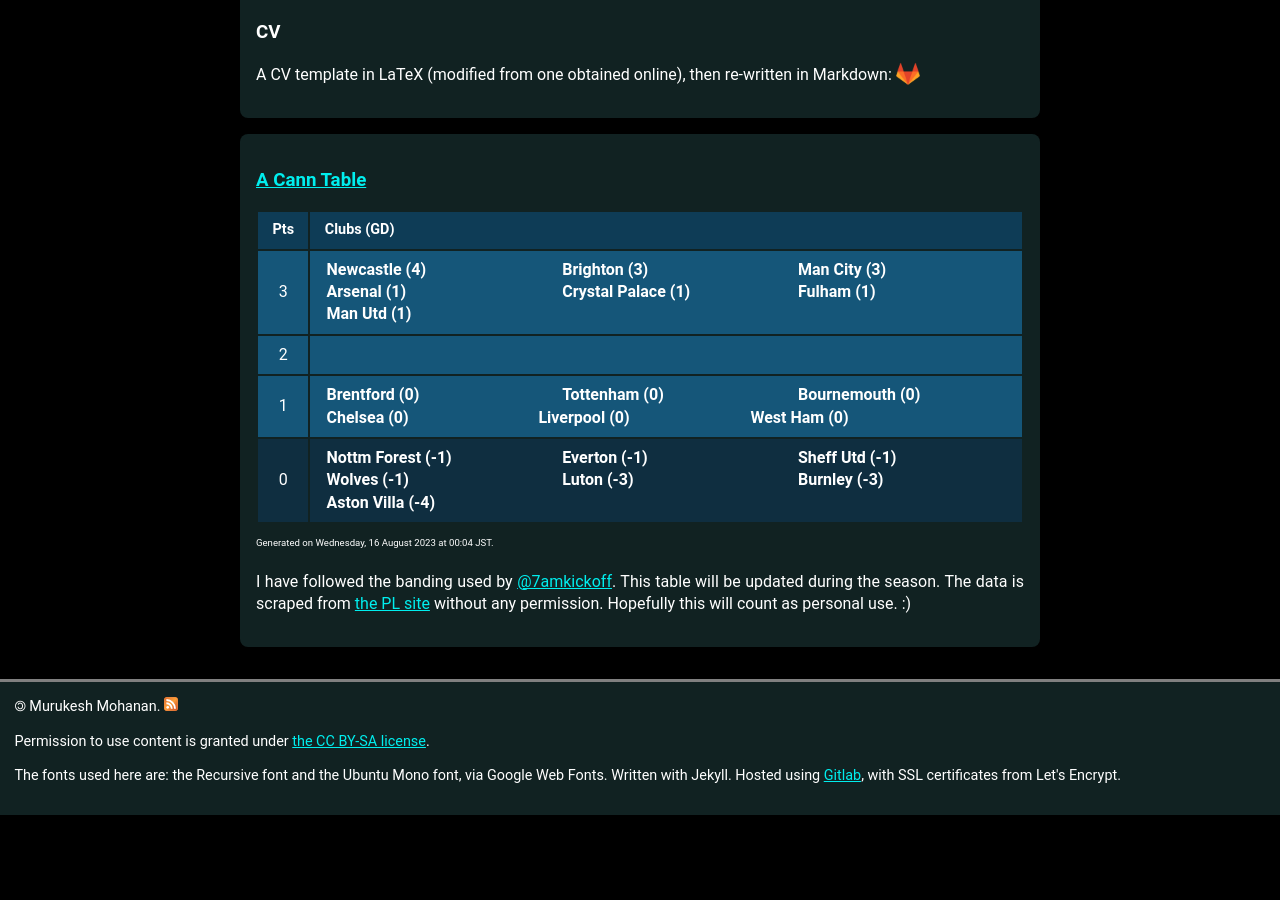
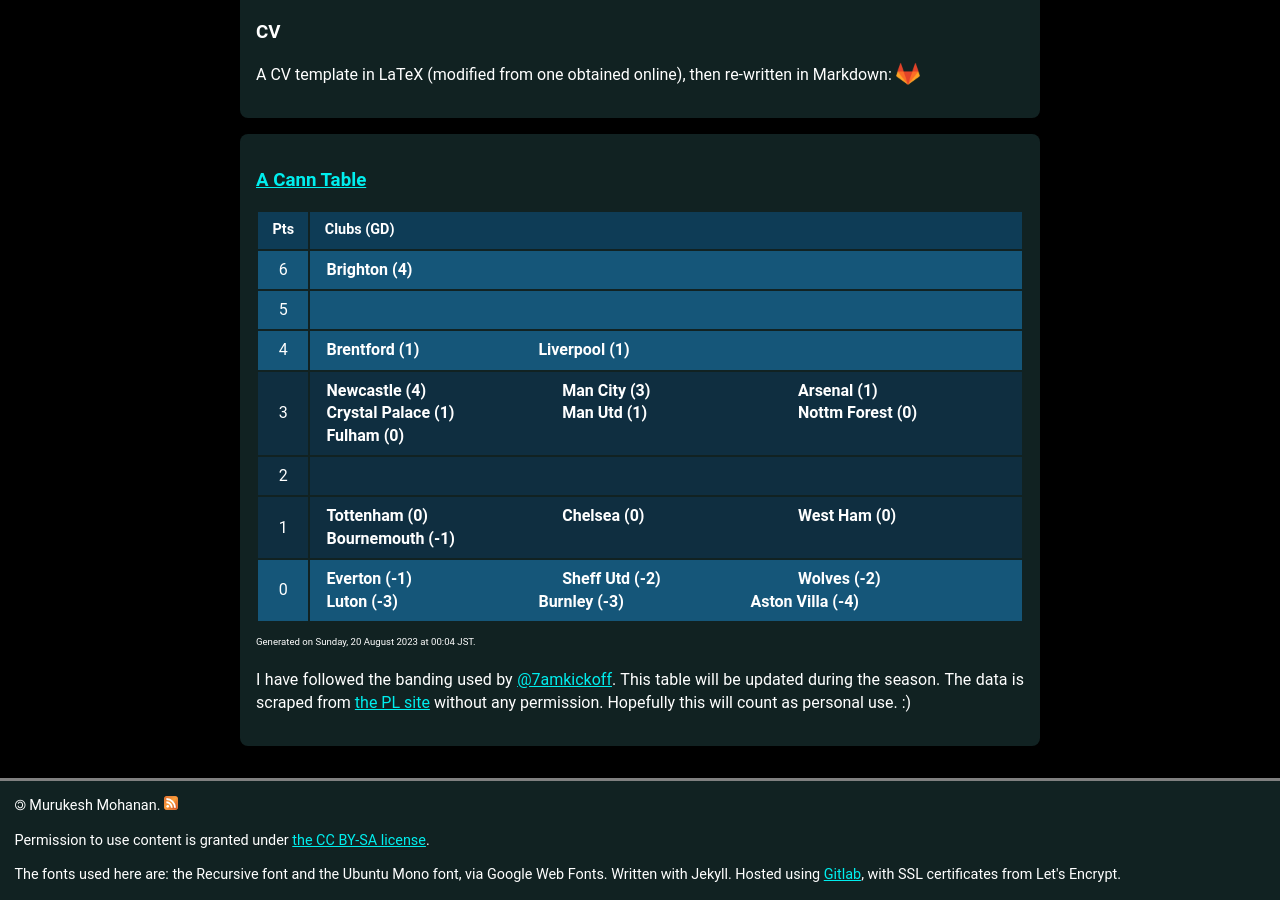
Before and after one commit to muru/muru.github.io, a Jekyll site: the page built from resources.md, in a window 1280 px wide and 900 px high, scrolled down 1235 px. Built offline with Jekyll 4.4.1, drawn with Linux system fonts in a browser that asks for light colours; some web fonts are replaced; before the commit the page ends 2050 px from its top, so only the background shows below that.

Commit message:
updated cann-table: Sun 20 Aug 00:04:29 JST 2023

```diff
--- a/cann-table.html
+++ b/cann-table.html
@@ -1,44 +1,59 @@
 <table id="cann-table">
 <thead> <th> Pts </th> <th> Clubs (GD) </th> </thead>
 	<tr class="cann-row-1">
+		<td class="cann-point"> 6 </td>
+		<td class="cann-clubs">
+			<span class="club-name"> Brighton (4) </span>
+		</td>
+ 	</tr>
+	<tr class="cann-row-1">
+		<td class="cann-point"> 5 </td>
+		<td class="cann-clubs">
+		</td>
+ 	</tr>
+	<tr class="cann-row-1">
+		<td class="cann-point"> 4 </td>
+		<td class="cann-clubs">
+			<span class="club-name"> Brentford (1) </span>
+			<span class="club-name"> Liverpool (1) </span>
+		</td>
+ 	</tr>
+	<tr class="cann-row-2">
 		<td class="cann-point"> 3 </td>
 		<td class="cann-clubs">
 			<span class="club-name"> Newcastle (4) </span>
-			<span class="club-name"> Brighton (3) </span>
 			<span class="club-name"> Man City (3) </span>
 			<span class="club-name"> Arsenal (1) </span>
 			<span class="club-name"> Crystal Palace (1) </span>
-			<span class="club-name"> Fulham (1) </span>
 			<span class="club-name"> Man Utd (1) </span>
+			<span class="club-name"> Nottm Forest (0) </span>
+			<span class="club-name"> Fulham (0) </span>
 		</td>
  	</tr>
-	<tr class="cann-row-1">
+	<tr class="cann-row-2">
 		<td class="cann-point"> 2 </td>
 		<td class="cann-clubs">
 		</td>
  	</tr>
-	<tr class="cann-row-1">
+	<tr class="cann-row-2">
 		<td class="cann-point"> 1 </td>
 		<td class="cann-clubs">
-			<span class="club-name"> Brentford (0) </span>
 			<span class="club-name"> Tottenham (0) </span>
-			<span class="club-name"> Bournemouth (0) </span>
 			<span class="club-name"> Chelsea (0) </span>
-			<span class="club-name"> Liverpool (0) </span>
 			<span class="club-name"> West Ham (0) </span>
+			<span class="club-name"> Bournemouth (-1) </span>
 		</td>
  	</tr>
-	<tr class="cann-row-2">
+	<tr class="cann-row-1">
 		<td class="cann-point"> 0 </td>
 		<td class="cann-clubs">
-			<span class="club-name"> Nottm Forest (-1) </span>
 			<span class="club-name"> Everton (-1) </span>
-			<span class="club-name"> Sheff Utd (-1) </span>
-			<span class="club-name"> Wolves (-1) </span>
+			<span class="club-name"> Sheff Utd (-2) </span>
+			<span class="club-name"> Wolves (-2) </span>
 			<span class="club-name"> Luton (-3) </span>
 			<span class="club-name"> Burnley (-3) </span>
 			<span class="club-name"> Aston Villa (-4) </span>
 		</td>
  	</tr>
 </table>
-<span id="cann-gen-note"> Generated on  Wednesday, 16 August 2023 at 00:04 JST. </span>
+<span id="cann-gen-note"> Generated on  Sunday, 20 August 2023 at 00:04 JST. </span>
```
